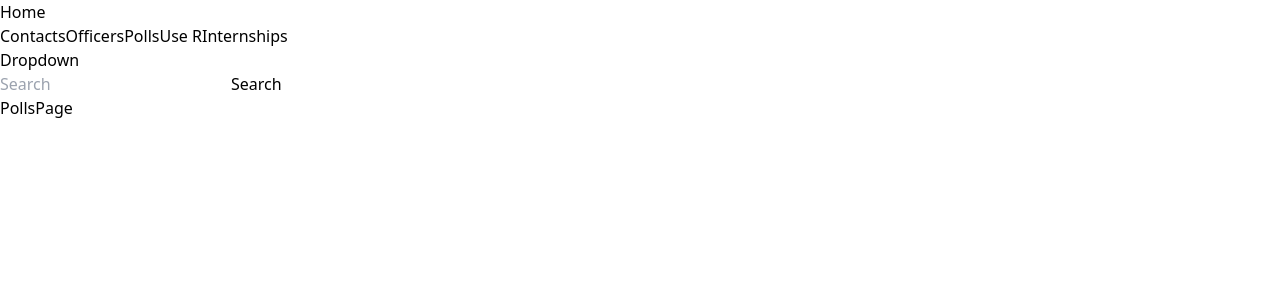
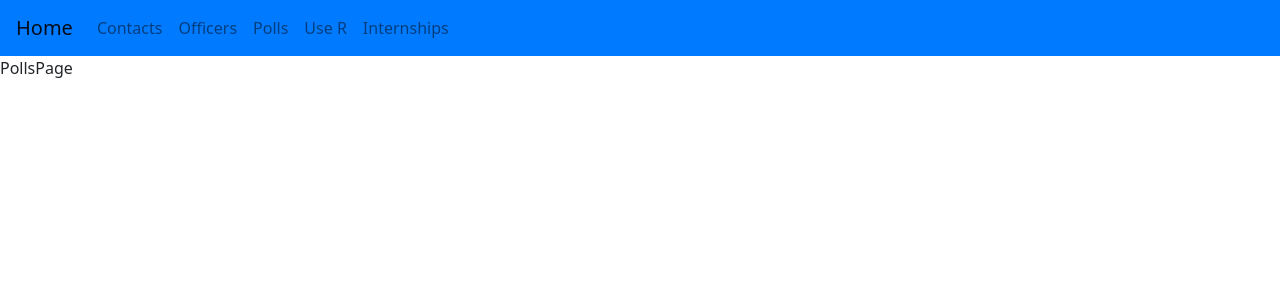
Before and after one commit to UFStatsSiteOrg/UFStatsSiteOrg, a React (Create React App) app in the folder react-app/: page /polls in a window 1280 px wide. Shown: the top 300 px of the page. Built offline with nearby package versions, Linux system fonts and the light colour scheme.

Commit message:
Fix styling for NavBar

```diff
--- a/react-app/src/components/NavBar.jsx
+++ b/react-app/src/components/NavBar.jsx
@@ -6,7 +6,7 @@
 
     render () {
         return (
-        <Navbar bg="light" expand="lg">
+        <Navbar bg="primary" variant={"light"}>
             <Navbar.Brand href="/">Home</Navbar.Brand>
             <Navbar.Toggle aria-controls="basic-navbar-nav"/>
             <Navbar.Collapse id="basic-navbar-nav">
@@ -16,20 +16,11 @@
                     <Nav.Link href="/polls">Polls</Nav.Link>
                     <Nav.Link href="/r">Use R</Nav.Link>
                     <Nav.Link href="/internships">Internships</Nav.Link>
-                    <NavDropdown title="Dropdown" id="basic-nav-dropdown">
-                        <NavDropdown.Item href="#action/3.1">Action</NavDropdown.Item>
-                        <NavDropdown.Item href="#action/3.2">Another action</NavDropdown.Item>
-                        <NavDropdown.Item href="#action/3.3">Something</NavDropdown.Item>
-                        <NavDropdown.Divider/>
-                        <NavDropdown.Item href="#action/3.4">Separated link</NavDropdown.Item>
-                    </NavDropdown>
+
                 </Nav>
-                <Form inline>
-                    <FormControl type="text" placeholder="Search" className="mr-sm-2"/>
-                    <Button variant="outline-success">Search</Button>
-                </Form>
+
             </Navbar.Collapse>
         </Navbar>
-        )
+        );
     }
 }
--- a/react-app/src/components/index.js
+++ b/react-app/src/components/index.js
@@ -1,3 +1,5 @@
+import 'bootstrap/dist/css/bootstrap.min.css';
+
 export { default as HomePage } from "./home/HomePage.jsx"
 export { default as OfficerPage } from "./officers/OfficerPage.jsx"
 export { default as InternshipPage } from "./internships/InternshipsPage.jsx"
```
